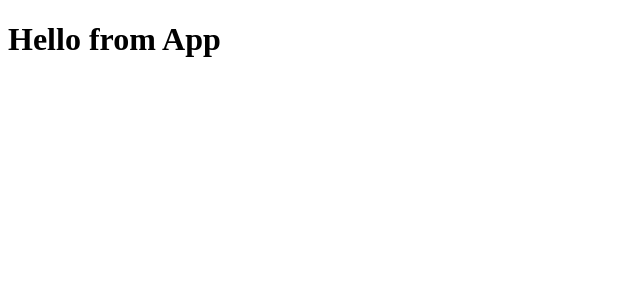
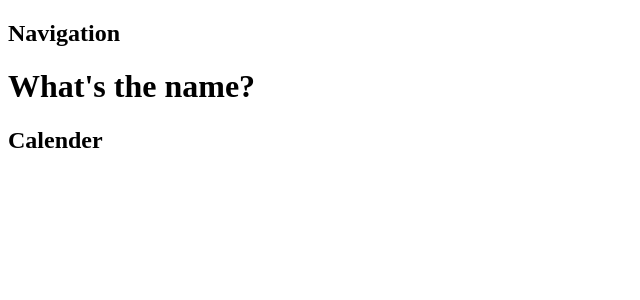
Before and after one commit to dav94sal/Atom, a React (Vite) app in the folder frontend/: page / in a window 1280 px wide. Shown: the top 300 px of the page, without its empty margins (0-640 px from the left). Built offline with nearby package versions, Linux system fonts and the light colour scheme.

Commit message:
Add basic routing in frontend

```diff
--- a/frontend/package.json
+++ b/frontend/package.json
@@ -11,7 +11,8 @@
   },
   "dependencies": {
     "react": "^18.2.0",
-    "react-dom": "^18.2.0"
+    "react-dom": "^18.2.0",
+    "react-router-dom": "^6.27.0"
   },
   "devDependencies": {
     "@types/react": "^18.2.15",
--- a/frontend/src/App.jsx
+++ b/frontend/src/App.jsx
@@ -1,5 +1,32 @@
-function App() {
-  return <h1> Hello from App </h1>;
+import { createBrowserRouter, Outlet, RouterProvider } from 'react-router-dom';
+import Home from './components/Home';
+import Navigation from './components/Navigation'
+
+function Layout() {
+  return (
+    <>
+      <nav>
+        <Navigation />
+      </nav>
+      <main>
+        <Outlet />
+      </main>
+    </>
+  )
 }
 
-export default App
+const router = createBrowserRouter([
+  {
+    element: <Layout />,
+    children: [{
+      path: "/",
+      element: <Home />
+    }]
+  },
+])
+
+function App() {
+  return <RouterProvider router={router} />
+}
+
+export default App;
--- /dev/null
+++ b/frontend/src/components/Home/Home.jsx
@@ -0,0 +1,17 @@
+import TraditionalCalender from "../TraditionalCalender"
+import "./home.css";
+
+function Home() {
+    return (
+        <>
+            <div className="sidebar">
+                <h1>What&apos;s the name?</h1>
+                <div className="traditional-calender">
+                    <TraditionalCalender />
+                </div>
+            </div>
+        </>
+    )
+}
+
+export default Home;
--- /dev/null
+++ b/frontend/src/components/Home/index.js
@@ -0,0 +1,3 @@
+import Home from "./Home";
+
+export default Home;
--- /dev/null
+++ b/frontend/src/components/Navigation/Navigation.jsx
@@ -0,0 +1,9 @@
+import "./navigation.css"
+
+function Navigation() {
+    return (
+        <h1>Navigation</h1>
+    )
+}
+
+export default Navigation;
--- /dev/null
+++ b/frontend/src/components/Navigation/index.js
@@ -0,0 +1,3 @@
+import Navigation from "./Navigation.jsx"
+
+export default Navigation;
--- /dev/null
+++ b/frontend/src/components/TraditionalCalender/TraditionalCalender.jsx
@@ -0,0 +1,11 @@
+import "./traditional-calender.css"
+
+function TraditionalCalender() {
+    return (
+        <>
+            <h2>Calender</h2>
+        </>
+    )
+}
+
+export default TraditionalCalender;
--- /dev/null
+++ b/frontend/src/components/TraditionalCalender/index.js
@@ -0,0 +1,3 @@
+import TraditionalCalender from "./TraditionalCalender"
+
+export default TraditionalCalender;
```
Also changed, not shown: frontend/src/components/Home/home.css (added), frontend/src/components/Navigation/navigation.css (added), frontend/src/components/TraditionalCalender/traditional-calender.css (added), 2 other files (tests, documents, lock files or other folders).
